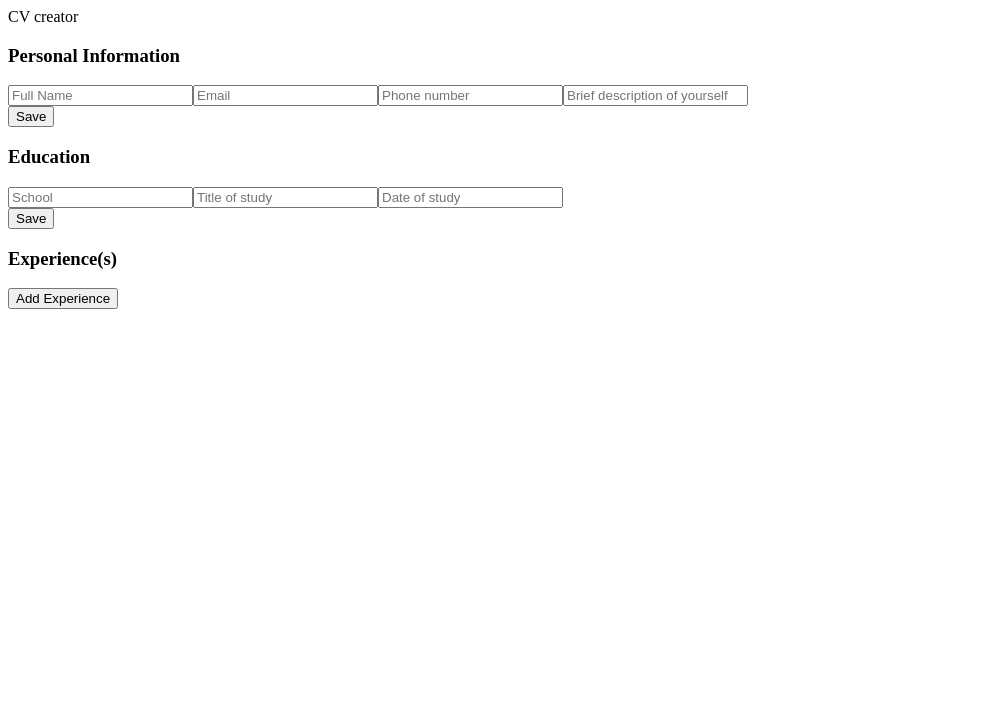
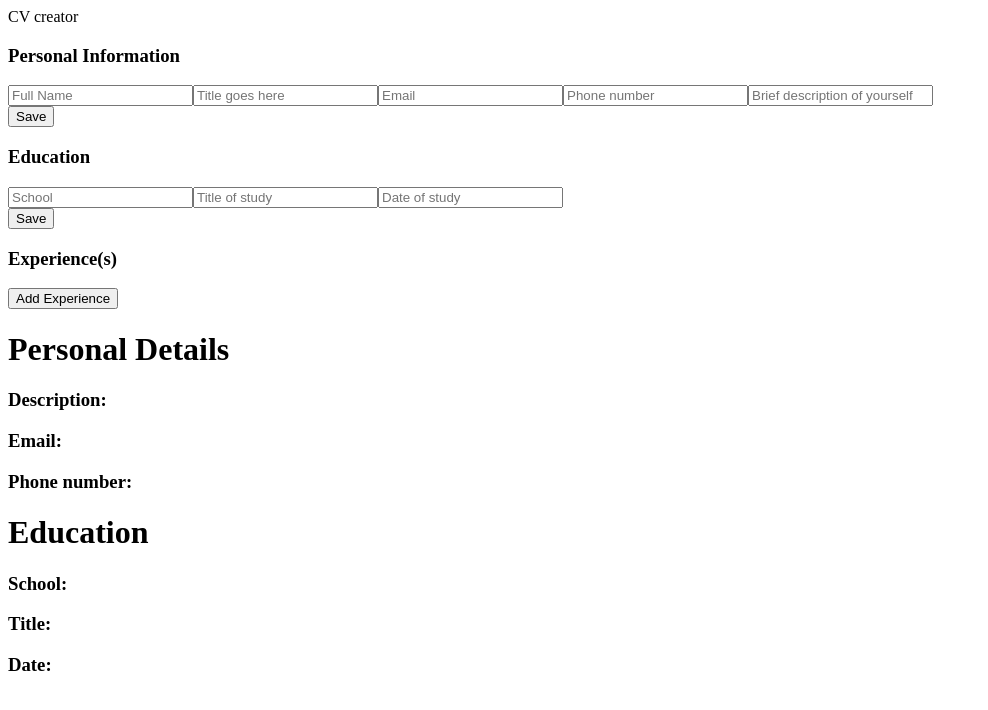
Before and after one commit to FrancoGodina/cv-app, a React (Create React App) app: page / in a window 1280 px wide. Shown: the top 710 px of the page, without its empty margins (0-988 px from the left). Built offline with nearby package versions, Linux system fonts and the light colour scheme.

Commit message:
start building of display

```diff
--- a/src/App.js
+++ b/src/App.js
@@ -2,6 +2,7 @@ import React from "react";
 import { useState } from "react";
 import Personal from "./components/Personal"
 import Education from "./components/Education"
+import Displaycv from "./components/Displaycv";
 import {v4 as uuidv4} from "uuid";
 
 
@@ -10,17 +11,19 @@ function App(){
   const[personalInformation, setPersonalInformation] = useState({
     id: uuidv4(),
     name: "",
+    title: "",
+    email: "",
     phone: "",
-    email: "",
     description: ""
   });
 
-  const handleSavePersonalInformation = (nameIn , phoneIn, emailIn, descriptionIn) => {
+  const handleSavePersonalInformation = (nameIn , titleIn, emailIn, phoneIn, descriptionIn) => {
 
     const updatedPersonalInformation = { ...personalInformation };
     updatedPersonalInformation.name = nameIn;
+    updatedPersonalInformation.title = titleIn;
+    updatedPersonalInformation.email = emailIn;
     updatedPersonalInformation.phone = phoneIn;
-    updatedPersonalInformation.email = emailIn;
     updatedPersonalInformation.description = descriptionIn;
 
     setPersonalInformation(updatedPersonalInformation);
@@ -59,6 +62,12 @@ function App(){
             </button>
             </div>
         </div>
+        <div>
+          <Displaycv
+            personalInformation={personalInformation}
+            educationInformation={educationInformation}
+          />
+        </div>
       </main>
     </div>
   );
--- /dev/null
+++ b/src/components/Displaycv.js
@@ -0,0 +1,30 @@
+function Displaycv(props) {
+    return(
+        <div className="container">
+            <div className="header">
+                <h1>{props.personalInformation.name}</h1>
+                <h2>{props.personalInformation.title}</h2>
+            </div>
+            <div className="personal">
+                <h1>Personal Details</h1>
+                <h3>Description:</h3>
+                <p>{props.personalInformation.description}</p>
+                <h3>Email:</h3><p>{props.personalInformation.email}</p>
+                <h3>Phone number:</h3><p>{props.personalInformation.phone}</p>
+            </div>
+            <div className="education">
+                <h1>Education</h1>
+                <h3>School:</h3>
+                <p>{props.educationInformation.school}</p>
+                <h3>Title:</h3>
+                <p>{props.educationInformation.title}</p>
+                <h3>Date:</h3>
+                <p>{props.educationInformation.date}</p>
+            </div>
+        </div>
+
+
+    )
+}
+
+export default Displaycv;
--- a/src/components/Education.js
+++ b/src/components/Education.js
@@ -40,7 +40,7 @@ function Education(props){
                 />
             </form>
             <button
-                onClick={() => props.handleSaveEducation (school, title, date) } >
+                onClick={() => props.handleSaveEducationInformation (school, title, date) } >
                 Save
             </button>
         </div>
--- a/src/components/Personal.js
+++ b/src/components/Personal.js
@@ -2,6 +2,7 @@ import React, { useState, useEffect } from "react";
 
 function Personal (props) {
     const [name, setName] = useState("");
+    const [title, setTitle] = useState("");
     const [email, setEmail] = useState("");
     const [phone, setPhone] = useState("");
     const [description, setDescription] = useState("");
@@ -9,6 +10,7 @@ function Personal (props) {
     useEffect(() => {
         if(!(props.personalInformation.name === "")) {
             setName(props.personalInformation.name);
+            setTitle(props.personalInformation.title);
             setEmail(props.personalInformation.email);
             setPhone(props.personalInformation.phone);
             setDescription(props.personalInformation.description);
@@ -25,6 +27,13 @@ function Personal (props) {
                     placeholder="Full Name"
                     value={name}
                     onChange={(e) => setName(e.target.value)}
+                />
+                <input
+                    type="text"
+                    id="title"
+                    placeholder="Title goes here"
+                    value={title}
+                    onChange={(e) => setTitle(e.target.value)}
                 />
                 <input
                     type="text"
@@ -52,6 +61,7 @@ function Personal (props) {
                 onClick={() =>
                     props.handleSavePersonalInformation(
                         name,
+                        title,
                         email,
                         phone,
                         description
```
